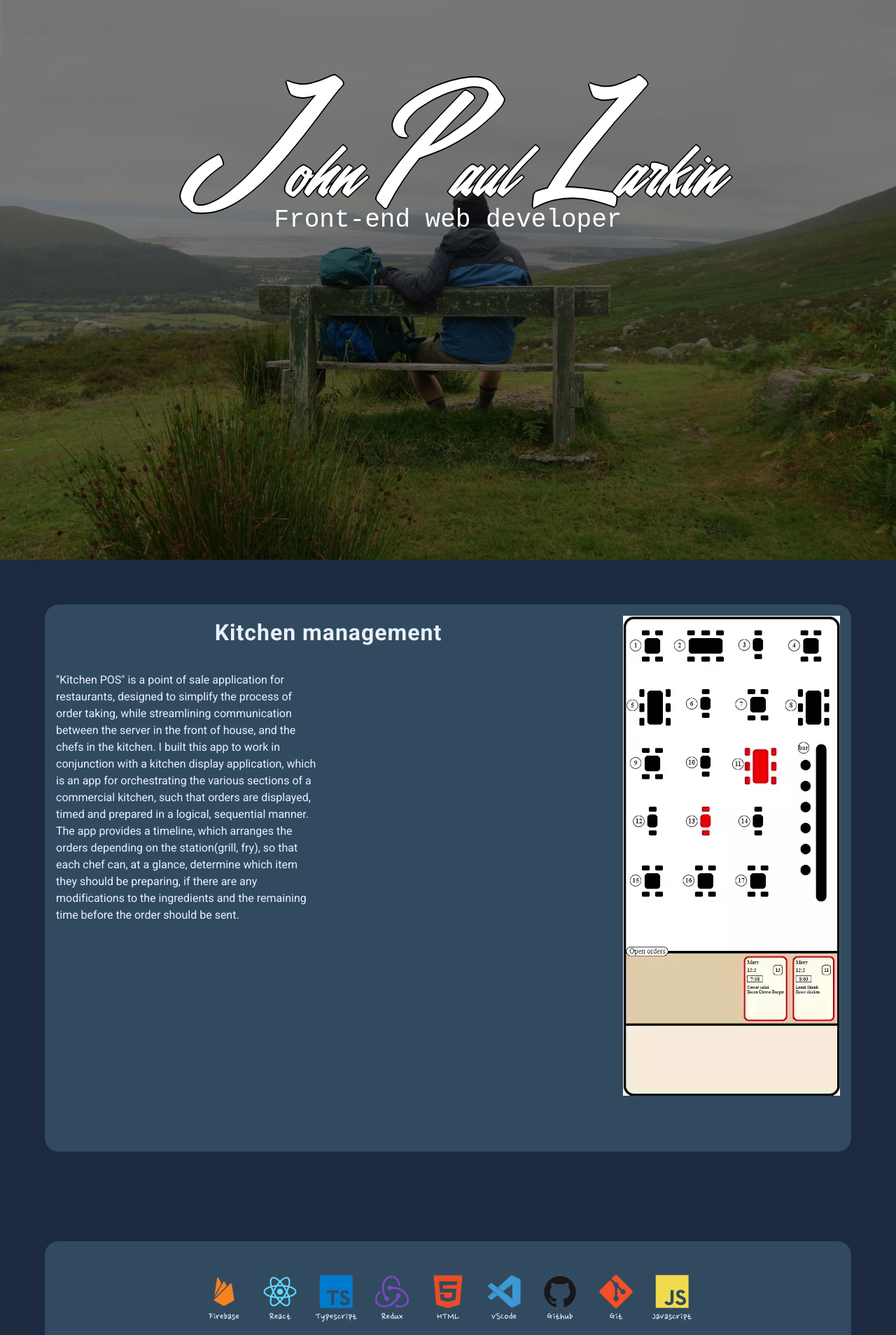
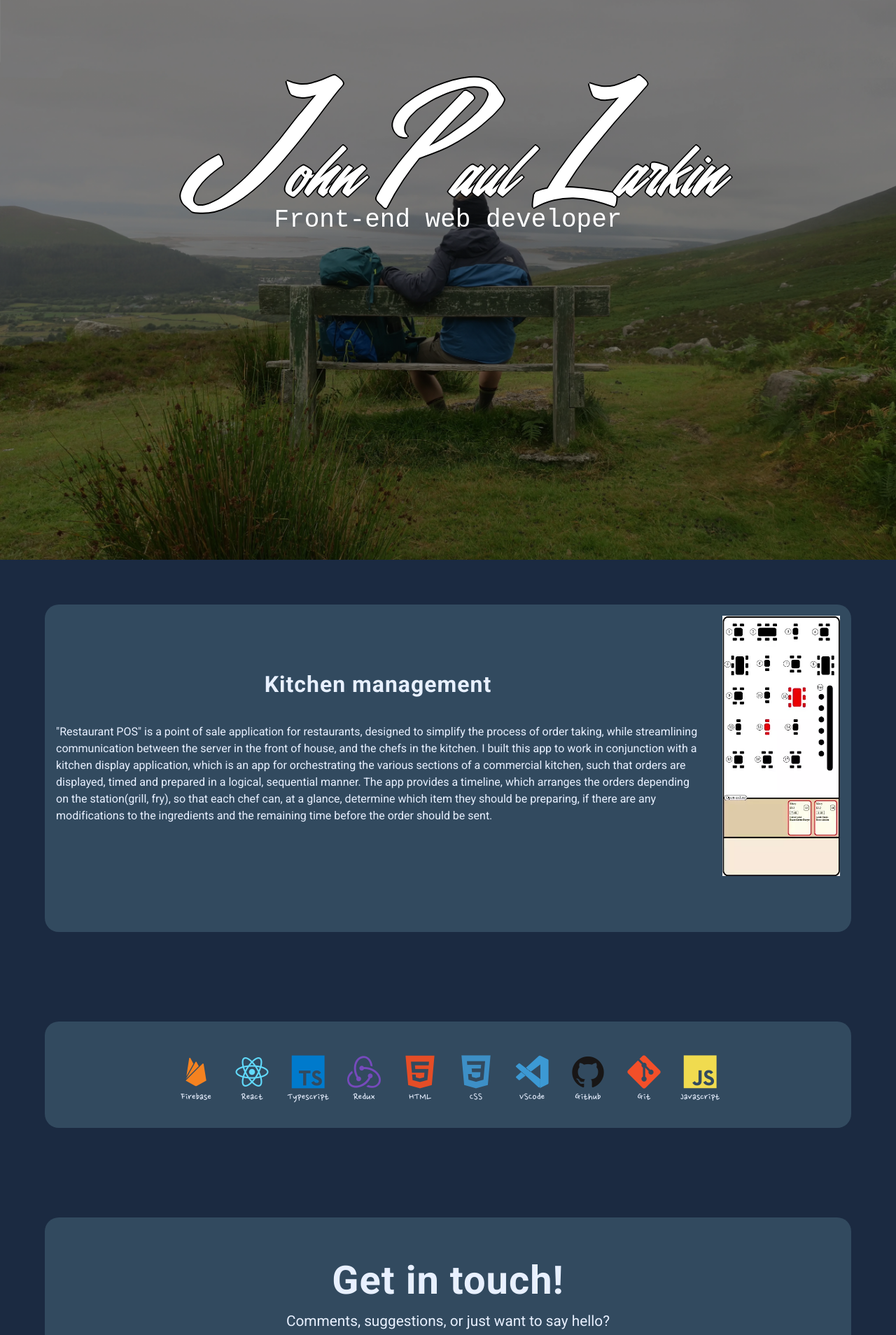
Before and after one commit to John-Paul-Larkin/portfolioVer2, a React (Vite) app: page / in a window 1280 px wide. Shown: the top 1908 px of the page at 70% size. Built offline with nearby package versions, Linux system fonts and the light colour scheme.

Commit message:
stripped back hero animation

```diff
--- a/src/Components/ContactForm/ContactForm.tsx
+++ b/src/Components/ContactForm/ContactForm.tsx
@@ -18,12 +18,12 @@ export default function ContactForm() {
   };
 
   const animation = {
-    initial: { opacity: 0, y: 10 },
+    initial: { opacity: 0.1, y: 10 },
     animate: { opacity: 1, y: 0, transition: { delay: 0.3, duration: 0.25, ease: "easeOut" } },
   };
 
   const animationBorder = {
-    initial: { opacity: 0, width: "70%" },
+    initial: { opacity: 0.1, width: "70%" },
     animate: { opacity: 1, width: "90%", transition: { delay: 0.2, duration: 0.25, ease: "easeIn" } },
   };
 
--- a/src/Components/Hero/FullName.tsx
+++ b/src/Components/Hero/FullName.tsx
@@ -10,7 +10,7 @@ export default function FullName() {
 
   const capitals = (index: number) => {
     if (index === jPos || index === pPos || index === lPos) {
-      return { delay: 0.2 };
+      return { delay: 0 };
     } else if (index < pPos) {
       return { delay: 0.7, duration: 0.6 };
     } else if (index < lPos) {
@@ -33,9 +33,9 @@ export default function FullName() {
     <>
       <motion.h1
         className={styles.name}
-        initial={{ y: "30vh", color: "black" }}
-        animate={{ y: 0, color: "white" }}
-        transition={{ delay: 2, duration: 1 }}
+        initial={{ y: 0}}
+        animate={{ y: 0}}
+        transition={{ duration: 1 }}
       >
         {nameArray.map((letter, index) => {
           return (
--- a/src/Components/Hero/HeroScreen.tsx
+++ b/src/Components/Hero/HeroScreen.tsx
@@ -1,4 +1,3 @@
-import { motion } from "framer-motion";
 import FullName from "./FullName";
 import styles from "./Hero.module.css";
 
@@ -12,12 +11,12 @@ export default function HeroScreen() {
       >
         <FullName />
       </span>
-      <motion.div
+      {/* <motion.div
         className={styles["black-screen"]}
         initial={{ opacity: 1, top: 0 }}
-        animate={{ opacity: 0, top: "100vh" }}
+        animate={{ opacity: 0.1, top: "100vh" }}
         transition={{ delay: 2, duration: 1, ease: "easeOut" }}
-      ></motion.div>
+      ></motion.div> */}
     </section>
   );
 }
--- a/src/Components/Icons/DevIcons.tsx
+++ b/src/Components/Icons/DevIcons.tsx
@@ -4,14 +4,14 @@ import "./DevIcons.css";
 export default function DevIcons() {
   const list = {
     visible: {
-      opacity: 1,
+      // opacity: 1,
       transition: {
         when: "beforeChildren",
-        staggerChildren: 0.05,
+        staggerChildren: 0.1,
       },
     },
     hidden: {
-      opacity: 1,
+      // opacity: 1,
       transition: {
         when: "afterChildren",
       },
@@ -19,13 +19,16 @@ export default function DevIcons() {
   };
 
   const item = {
-    visible: { opacity: 1, y: 0 },
-    hidden: {
-      opacity: 0,
-      y: 50,
+    hidden: { opacity: 0.1, y: 30 },
+    visible: {
+      opacity: 1,
+      y: 0,
       transition: {
-        delay: 1,
+        // delay: 1,
         ease: "easeOut",
+        duration: 1,
+        // type: "spring",
+        // stiffness: 100,
       },
     },
   };
@@ -54,6 +57,11 @@ export default function DevIcons() {
           <span>HTML</span>
         </motion.li>
         <motion.li variants={item}>
+          <i className="devicon-css3-plain colored"></i>
+          <span>CSS</span>
+        </motion.li>
+
+        <motion.li variants={item}>
           <i className="devicon-vscode-plain colored"></i>
           <span>VSCode</span>
         </motion.li>
--- a/src/Components/Projects/Projects.css
+++ b/src/Components/Projects/Projects.css
@@ -22,17 +22,24 @@
 
 .project1 {
   display: flex;
-  justify-content: center;
+  justify-content:flex-end;
+  align-items: center;
 }
+
+.project1-description {
+  /* max-width: 50%; */
+}
+
 
 .project1 p {
   display: inline-block;
-  width: 50%;
+  /* width: 50%; */
   padding: 1rem;
 }
 
 .pos-move {
   padding: 1rem;
+  width:200px;
 }
 
 .youtube-container {
--- a/src/Components/Projects/Projects.tsx
+++ b/src/Components/Projects/Projects.tsx
@@ -8,12 +8,12 @@ import "./Projects.css";
 
 export default function Projects() {
   const initial = {
-    opacity: 0,
+    opacity: 0.1,
     y: 30,
   };
 
   const initialLeft = {
-    opacity: 0,
+    opacity: 0.1,
     x: 30,
   };
 
@@ -24,7 +24,8 @@ export default function Projects() {
     transition: {
       ease: "easeOut",
       duration: 0.5,
-      delay: 0.3,
+      // type:'spring'
+      // bounce:1
     },
   };
 
@@ -37,7 +38,7 @@ export default function Projects() {
               Kitchen management
             </motion.h3>
             <motion.p initial={initialLeft} whileInView={animate}>
-              "Kitchen POS" is a point of sale application for restaurants, designed to simplify the process of order taking, while streamlining
+              "Restaurant POS" is a point of sale application for restaurants, designed to simplify the process of order taking, while streamlining
               communication between the server in the front of house, and the chefs in the kitchen. I built this app to work in conjunction with a
               kitchen display application, which is an app for orchestrating the various sections of a commercial kitchen, such that orders are
               displayed, timed and prepared in a logical, sequential manner. The app provides a timeline, which arranges the orders depending on the
--- a/src/Components/SectionHeading/SectionHeading.tsx
+++ b/src/Components/SectionHeading/SectionHeading.tsx
@@ -8,7 +8,7 @@ export default function SectionHeading({ heading }: { heading: string }) {
   const isInView = useInView(animateRef);
 
   const animation = {
-    initial: { opacity: 0, y: 10 },
+    initial: { opacity: 0.1, y: 10 },
     animate: { opacity: 1, y: 0, transition: { delay: 0.2, duration: 0.25, ease: "easeOut" } },
   };
 
```
